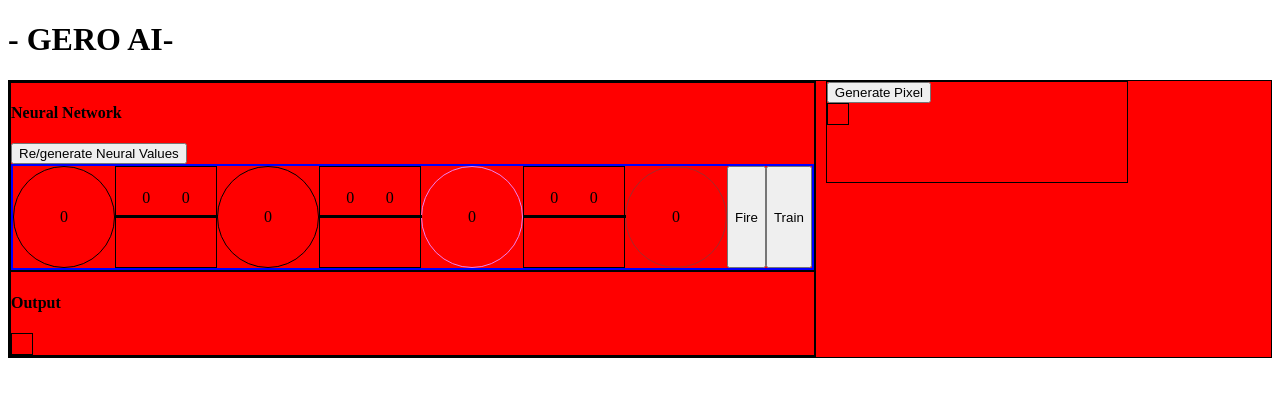
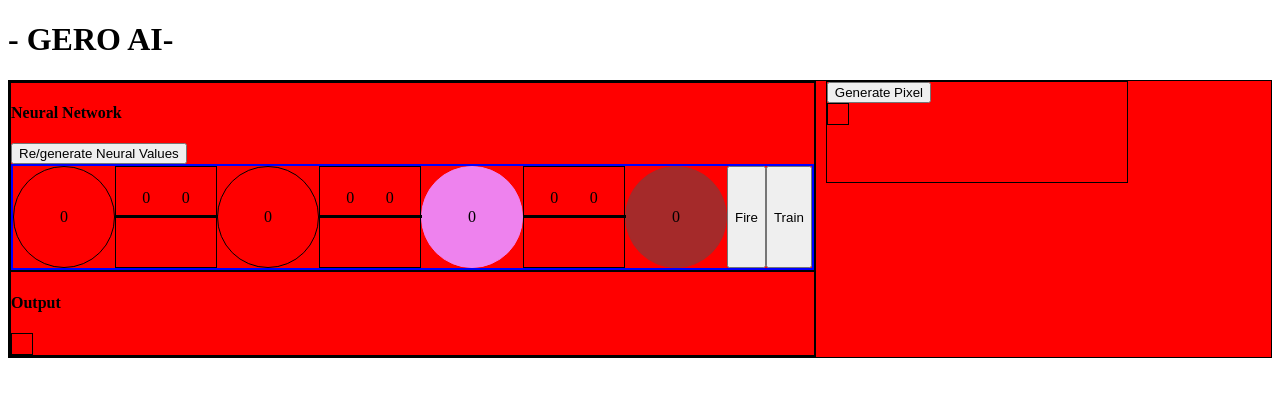
Before and after one commit to pseudo-delete/pseudo-delete.github.io, a PHP site: page /neuralnetwork/111_guess_black_or_white/ in a window 1280 px wide. Shown: the top 397 px of the page. Run offline with PHP 8.4, Linux system fonts and the light colour scheme.

Commit message:
Update index.css
Added solid fill color to the background corresponding to the type of each neurons.

```diff
--- a/neuralnetwork/111_guess_black_or_white/index.css
+++ b/neuralnetwork/111_guess_black_or_white/index.css
@@ -11,6 +11,7 @@
 /*For global use*/
 .circle-input/*input layer*/
 {
+  background-color: light blue;
   border: 1px solid light blue;
   display: flex;
   width: 100px;
@@ -20,6 +21,7 @@
 
 .circle-hidden/*hidden layer*/
 {
+  background-color: violet;
   border: 1px solid violet;
   display: flex;
   width: 100px;
@@ -29,6 +31,7 @@
 
 .circle-output/*output layer*/
 {
+  background-color: brown;
   border: 1px solid brown;
   display: flex;
   width: 100px;
```
